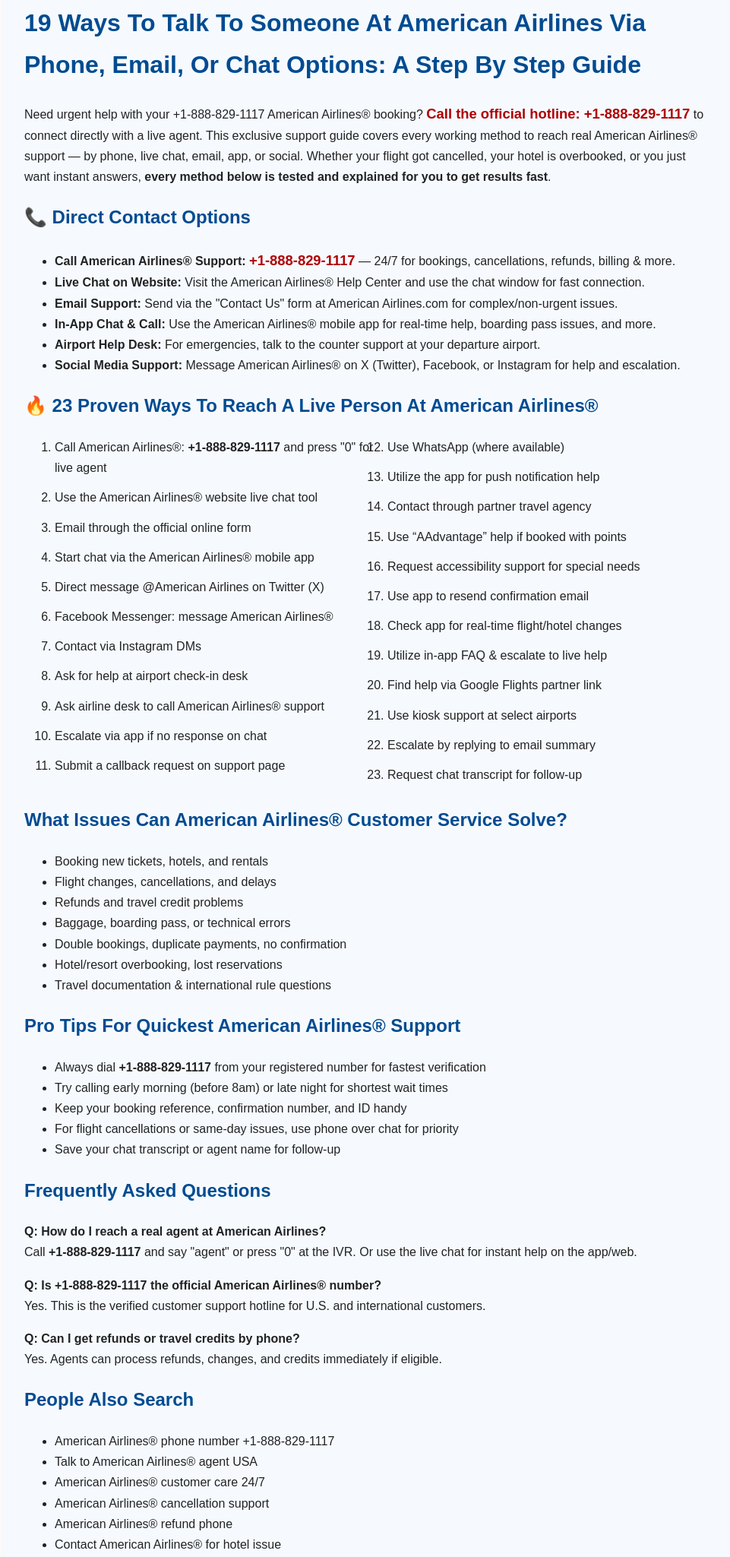
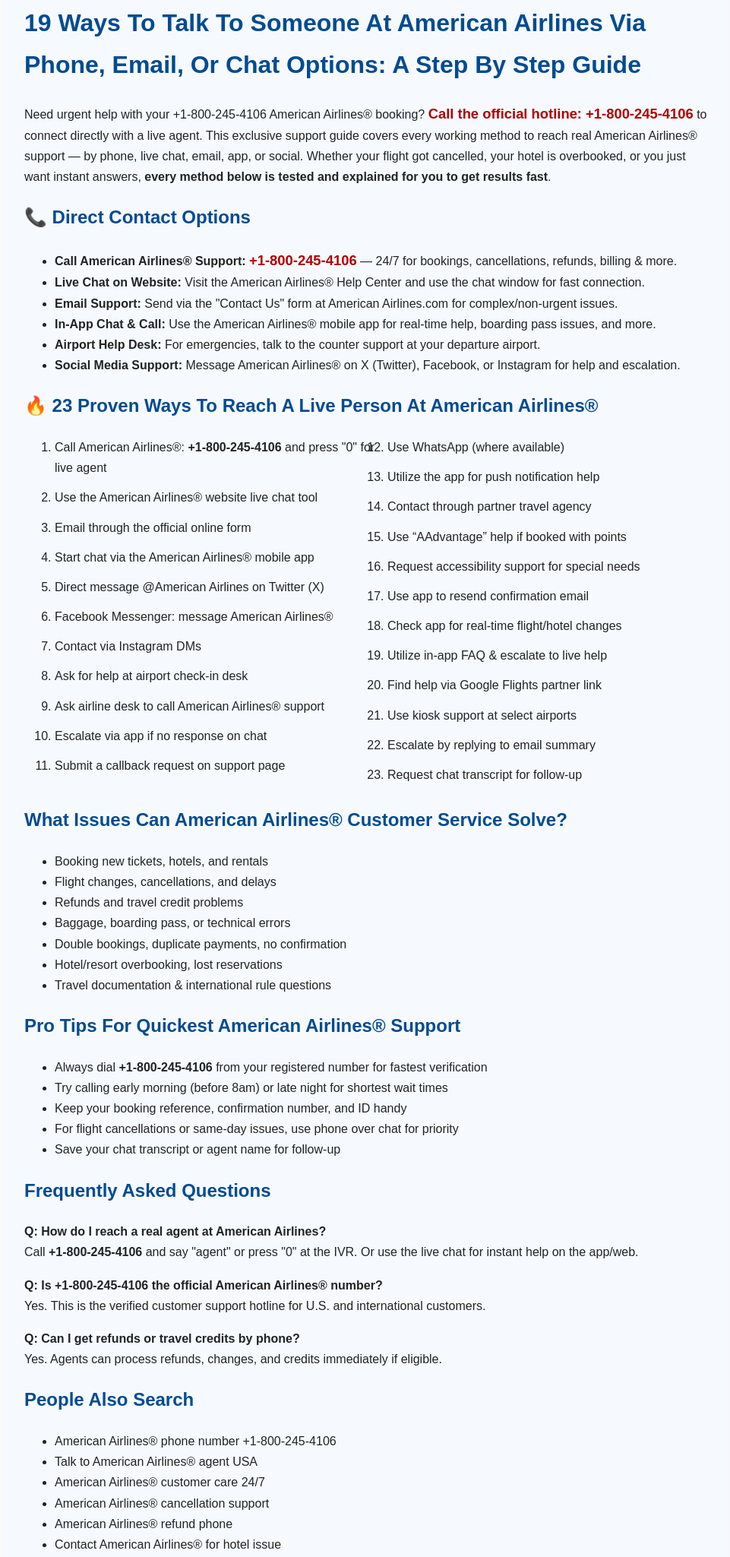
Before and after one commit to Frontier-liverep-anytimehelp/en-us-article, a plain HTML site: page 19-ways-to-talk-to-someone-at-american-airlines-via-phone-email-or-chat-options-a-step-by-step-guide/index.html in a window 1280 px wide. Shown: the part 78-2127 px from the top of the page at 76% size, without its empty margins (158-1119 px from the left). Drawn offline with Linux system fonts and the light colour scheme.

Commit message:
Update index.html

```diff
--- a/19-ways-to-talk-to-someone-at-american-airlines-via-phone-email-or-chat-options-a-step-by-step-guide/index.html
+++ b/19-ways-to-talk-to-someone-at-american-airlines-via-phone-email-or-chat-options-a-step-by-step-guide/index.html
@@ -3,12 +3,12 @@
 <head>
   <meta charset="UTF-8" />
   <meta name="viewport" content="width=device-width, initial-scale=1.0" />
-  <title>American® Airlines 24/7 Customer Service (+1-888-829-1117)</title>
-  <meta name="description" content="How to contact American Airlines® customer service? Speak to a real agent fast: Call +1-888-829-1117, live chat, email support, mobile app help, and more. All verified options explained.">
-  <meta name="keywords" content="American Airlines customer service, contact American Airlines, American Airlines phone number, talk to American Airlines agent, American Airlines live agent, American Airlines support, American Airlines helpline, American Airlines help, American Airlines USA, American Airlines 24/7 support, American Airlines +1-888-829-1117">
+  <title>American® Airlines 24/7 Customer Service (+1-800-245-4106)</title>
+  <meta name="description" content="How to contact American Airlines® customer service? Speak to a real agent fast: Call +1-800-245-4106, live chat, email support, mobile app help, and more. All verified options explained.">
+  <meta name="keywords" content="American Airlines customer service, contact American Airlines, American Airlines phone number, talk to American Airlines agent, American Airlines live agent, American Airlines support, American Airlines helpline, American Airlines help, American Airlines USA, American Airlines 24/7 support, American Airlines +1-800-245-4106">
   <meta name="author" content="American Airlines Customer Help Network">
   <meta property="og:title" content="Contact American Airlines® Customer Service – 23 Fast Ways To Live Agent (2025)">
-  <meta property="og:description" content="Official American Airlines® help guide: Phone, chat, email, app, social support & more. Call +1-888-829-1117 for instant assistance.">
+  <meta property="og:description" content="Official American Airlines® help guide: Phone, chat, email, app, social support & more. Call +1-800-245-4106 for instant assistance.">
   <meta property="og:type" content="website">
    <script type="application/ld+json">
   {
@@ -19,14 +19,14 @@
       "name": "How do I talk to someone at American Airlines?",
       "acceptedAnswer": {
         "@type": "Answer",
-        "text": "You can talk to a live person at American Airlines by calling +1-888-829-1117, using their website's live chat, emailing customer support, or reaching out via the mobile app for urgent travel issues."
+        "text": "You can talk to a live person at American Airlines by calling +1-800-245-4106, using their website's live chat, emailing customer support, or reaching out via the mobile app for urgent travel issues."
       }
     }, {
       "@type": "Question",
       "name": "Is American Airlines customer support available 24/7?",
       "acceptedAnswer": {
         "@type": "Answer",
-        "text": "Yes, American Airlines's customer support is available 24/7 by phone (+1-888-829-1117) and live chat. For most queries, you can connect to an agent at any time."
+        "text": "Yes, American Airlines's customer support is available 24/7 by phone (+1-800-245-4106) and live chat. For most queries, you can connect to an agent at any time."
       }
     }, {
       "@type": "Question",
@@ -54,11 +54,11 @@
 <body>
   <div class="main-section">
     <h1>19 Ways To Talk To Someone At American Airlines Via Phone, Email, Or Chat Options: A Step By Step Guide</h1>
-    <p>Need urgent help with your +1-888-829-1117 American Airlines® booking? <span class="call-highlight">Call the official hotline: +1-888-829-1117</span> to connect directly with a live agent. This exclusive support guide covers every working method to reach real American Airlines® support — by phone, live chat, email, app, or social. Whether your flight got cancelled, your hotel is overbooked, or you just want instant answers, <b>every method below is tested and explained for you to get results fast</b>.</p>
+    <p>Need urgent help with your +1-800-245-4106 American Airlines® booking? <span class="call-highlight">Call the official hotline: +1-800-245-4106</span> to connect directly with a live agent. This exclusive support guide covers every working method to reach real American Airlines® support — by phone, live chat, email, app, or social. Whether your flight got cancelled, your hotel is overbooked, or you just want instant answers, <b>every method below is tested and explained for you to get results fast</b>.</p>
 
     <h2>📞 Direct Contact Options</h2>
     <ul>
-      <li><b>Call American Airlines® Support:</b> <span class="call-highlight">+1-888-829-1117</span> — 24/7 for bookings, cancellations, refunds, billing & more.</li>
+      <li><b>Call American Airlines® Support:</b> <span class="call-highlight">+1-800-245-4106</span> — 24/7 for bookings, cancellations, refunds, billing & more.</li>
       <li><b>Live Chat on Website:</b> Visit the American Airlines® Help Center and use the chat window for fast connection.</li>
       <li><b>Email Support:</b> Send via the "Contact Us" form at American Airlines.com for complex/non-urgent issues.</li>
       <li><b>In-App Chat & Call:</b> Use the American Airlines® mobile app for real-time help, boarding pass issues, and more.</li>
@@ -68,7 +68,7 @@
 
     <h2>🔥 23 Proven Ways To Reach A Live Person At American Airlines®</h2>
     <ol class="ways-list">
-      <li>Call American Airlines®: <b>+1-888-829-1117</b> and press "0" for live agent</li>
+      <li>Call American Airlines®: <b>+1-800-245-4106</b> and press "0" for live agent</li>
       <li>Use the American Airlines® website live chat tool</li>
       <li>Email through the official online form</li>
       <li>Start chat via the American Airlines® mobile app</li>
@@ -106,7 +106,7 @@
 
     <h2>Pro Tips For Quickest American Airlines® Support</h2>
     <ul>
-      <li>Always dial <b>+1-888-829-1117</b> from your registered number for fastest verification</li>
+      <li>Always dial <b>+1-800-245-4106</b> from your registered number for fastest verification</li>
       <li>Try calling early morning (before 8am) or late night for shortest wait times</li>
       <li>Keep your booking reference, confirmation number, and ID handy</li>
       <li>For flight cancellations or same-day issues, use phone over chat for priority</li>
@@ -114,13 +114,13 @@
     </ul>
 
     <h2>Frequently Asked Questions</h2>
-    <p><b>Q: How do I reach a real agent at American Airlines?</b><br>Call <b>+1-888-829-1117</b> and say "agent" or press "0" at the IVR. Or use the live chat for instant help on the app/web.</p>
-    <p><b>Q: Is +1-888-829-1117 the official American Airlines® number?</b><br>Yes. This is the verified customer support hotline for U.S. and international customers.</p>
+    <p><b>Q: How do I reach a real agent at American Airlines?</b><br>Call <b>+1-800-245-4106</b> and say "agent" or press "0" at the IVR. Or use the live chat for instant help on the app/web.</p>
+    <p><b>Q: Is +1-800-245-4106 the official American Airlines® number?</b><br>Yes. This is the verified customer support hotline for U.S. and international customers.</p>
     <p><b>Q: Can I get refunds or travel credits by phone?</b><br>Yes. Agents can process refunds, changes, and credits immediately if eligible.</p>
 
     <h2>People Also Search</h2>
     <ul>
-      <li>American Airlines® phone number +1-888-829-1117</li>
+      <li>American Airlines® phone number +1-800-245-4106</li>
       <li>Talk to American Airlines® agent USA</li>
       <li>American Airlines® customer care 24/7</li>
       <li>American Airlines® cancellation support</li>
```
